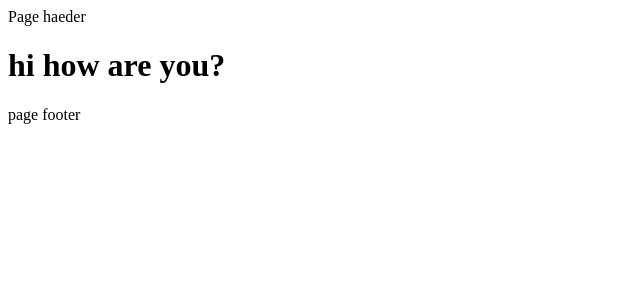
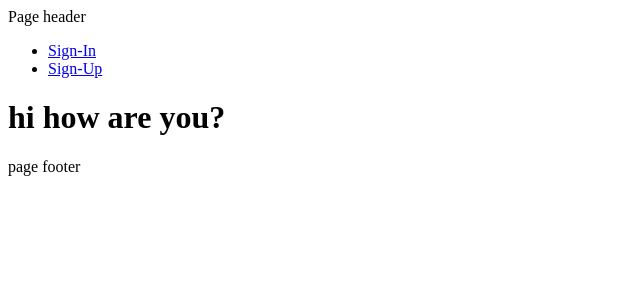
Before and after one commit to roushan299/project, a Node server app: page /users/hii in a window 1280 px wide. Shown: the top 300 px of the page, without its empty margins (0-640 px from the left). Run offline with Node 20, Linux system fonts and the light colour scheme; some libraries are stand-ins or nearby versions.

Commit message:
sig out of user implemented

```diff
--- a/routes/users.js
+++ b/routes/users.js
@@ -17,6 +17,8 @@ router.post('/create', usersController.create);
 router.post('/create-session', passport.authenticate('local',
     {failureRedirect: '/users/sign-in'}, ),
     usersController.createSession);
+//router to sigout of the user
+router.get('/sign-out',usersController.destroySession);
 
 
 
--- a/views/_header.ejs
+++ b/views/_header.ejs
@@ -1,4 +1,23 @@
 
 <header>
-    Page haeder
+    Page header
+    <ul>
+        <% if(locals.user) {%>
+        <li>
+            <a href = "/users/profile">
+            <%=user.name%>
+            </a>
+        </li>
+        <li>
+            <a href="/users/sign-out">Sign Out</a>
+        </li>
+    <% }else{ %>
+    <li>
+        <a href="/users/sign-in">Sign-In</a>
+    </li>
+    <li>
+        <a href ="/users/sign-up">Sign-Up</a>
+    </li>
+    <% } %>
+    </ul>
 </header>
```
Also changed, not shown: controllers/users_controller.js (+11 -0 lines).
